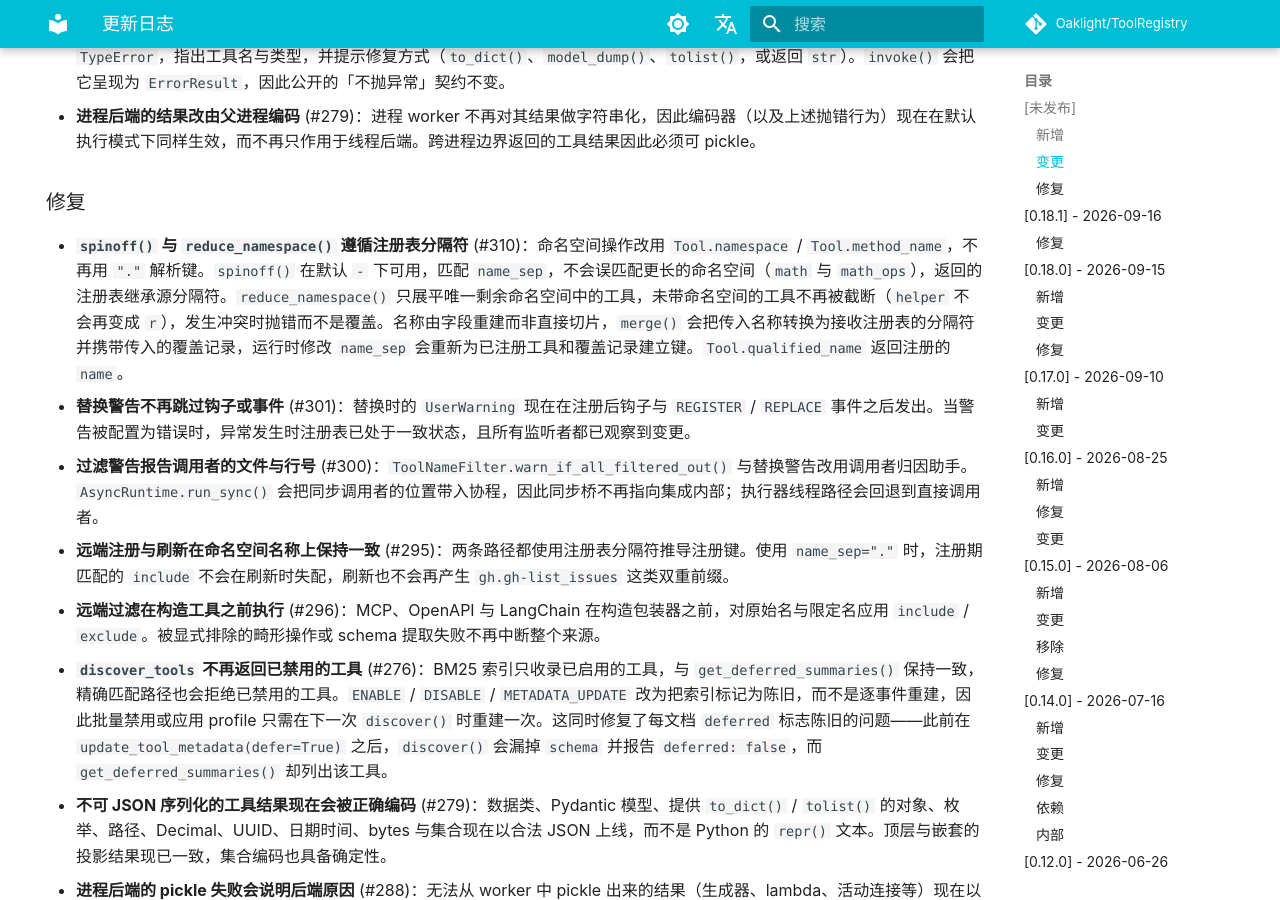
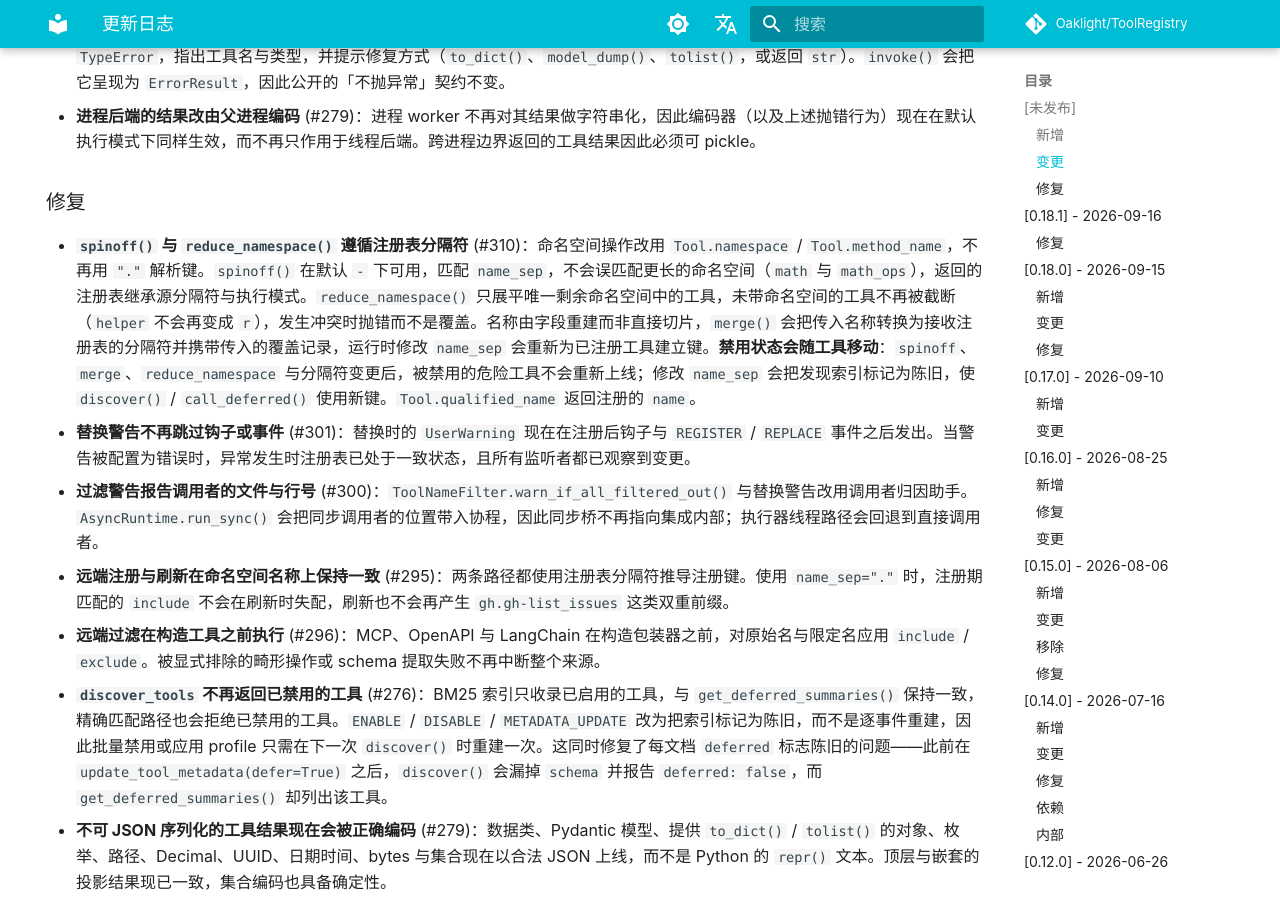
Before and after one commit to Oaklight/ToolRegistry, an MkDocs documentation site: the page built from docs/changelog.md, in a window 1280 px wide and 900 px high, scrolled down 1833 px. Built offline with MkDocs 1.6.1 and Material for MkDocs 9.7.7, drawn with Linux system fonts in a browser that asks for light colours; some web fonts are replaced; comment, search, counter and statistics services are not loaded.

Commit message:
docs: note disabled-state and discovery handling in namespace ops (#310)

```diff
--- a/docs/changelog.md
+++ b/docs/changelog.md
@@ -38,7 +38,7 @@ hide:
 
 ### 修复
 
-- **`spinoff()` 与 `reduce_namespace()` 遵循注册表分隔符** (#310)：命名空间操作改用 `Tool.namespace` / `Tool.method_name`，不再用 `"."` 解析键。`spinoff()` 在默认 `-` 下可用，匹配 `name_sep`，不会误匹配更长的命名空间（`math` 与 `math_ops`），返回的注册表继承源分隔符。`reduce_namespace()` 只展平唯一剩余命名空间中的工具，未带命名空间的工具不再被截断（`helper` 不会再变成 `r`），发生冲突时抛错而不是覆盖。名称由字段重建而非直接切片，`merge()` 会把传入名称转换为接收注册表的分隔符并携带传入的覆盖记录，运行时修改 `name_sep` 会重新为已注册工具和覆盖记录建立键。`Tool.qualified_name` 返回注册的 `name`。
+- **`spinoff()` 与 `reduce_namespace()` 遵循注册表分隔符** (#310)：命名空间操作改用 `Tool.namespace` / `Tool.method_name`，不再用 `"."` 解析键。`spinoff()` 在默认 `-` 下可用，匹配 `name_sep`，不会误匹配更长的命名空间（`math` 与 `math_ops`），返回的注册表继承源分隔符与执行模式。`reduce_namespace()` 只展平唯一剩余命名空间中的工具，未带命名空间的工具不再被截断（`helper` 不会再变成 `r`），发生冲突时抛错而不是覆盖。名称由字段重建而非直接切片，`merge()` 会把传入名称转换为接收注册表的分隔符并携带传入的覆盖记录，运行时修改 `name_sep` 会重新为已注册工具建立键。**禁用状态会随工具移动**：`spinoff`、`merge`、`reduce_namespace` 与分隔符变更后，被禁用的危险工具不会重新上线；修改 `name_sep` 会把发现索引标记为陈旧，使 `discover()` / `call_deferred()` 使用新键。`Tool.qualified_name` 返回注册的 `name`。
 - **替换警告不再跳过钩子或事件** (#301)：替换时的 `UserWarning` 现在在注册后钩子与 `REGISTER` / `REPLACE` 事件之后发出。当警告被配置为错误时，异常发生时注册表已处于一致状态，且所有监听者都已观察到变更。
 - **过滤警告报告调用者的文件与行号** (#300)：`ToolNameFilter.warn_if_all_filtered_out()` 与替换警告改用调用者归因助手。`AsyncRuntime.run_sync()` 会把同步调用者的位置带入协程，因此同步桥不再指向集成内部；执行器线程路径会回退到直接调用者。
 - **远端注册与刷新在命名空间名称上保持一致** (#295)：两条路径都使用注册表分隔符推导注册键。使用 `name_sep="."` 时，注册期匹配的 `include` 不会在刷新时失配，刷新也不会再产生 `gh.gh-list_issues` 这类双重前缀。
```
